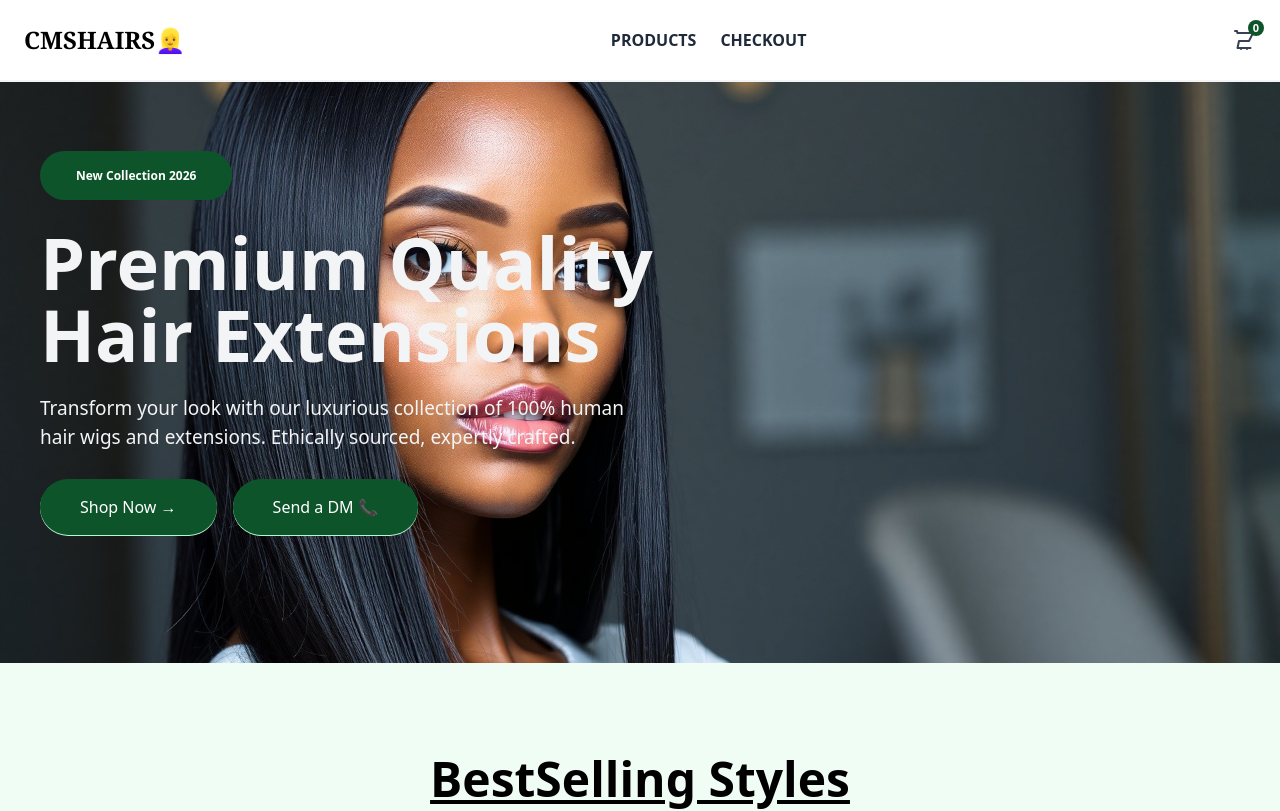
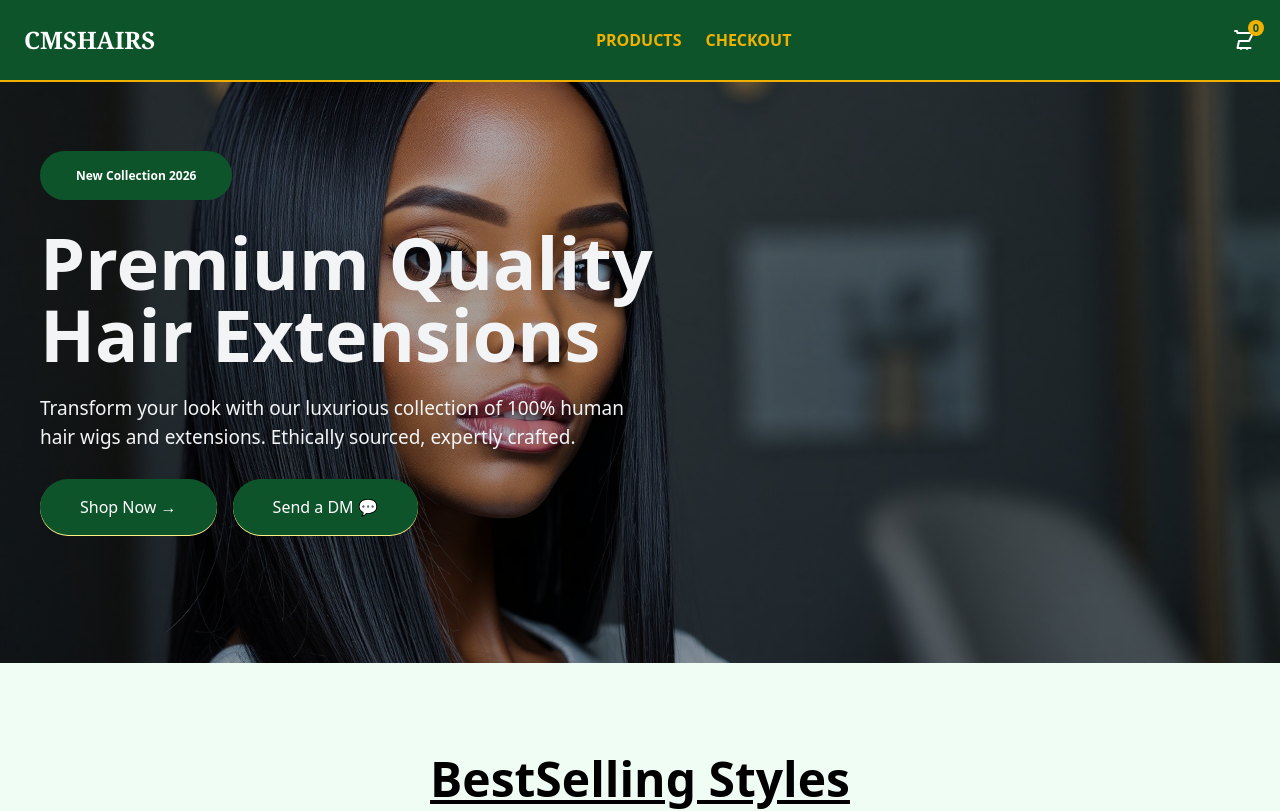
Before and after one commit to Taiwodaniel3116/Cmshairs, a React (Vite) app: page / in a window 1280 px wide. Shown: the top 811 px of the page. Built offline with nearby package versions, Linux system fonts and the light colour scheme.

Commit message:
Changed navbar color

```diff
--- a/src/components/CartIcon.jsx
+++ b/src/components/CartIcon.jsx
@@ -16,7 +16,7 @@ const CartIcon = ({ totalQuantity }) => {
     <div className="relative">
       {/* Cart Icon */}
       <svg
-        className="w-6 h-6 text-gray-700"
+        className="w-6 h-6 text-white"
         fill="none"
         stroke="currentColor"
         strokeWidth={2}
@@ -32,7 +32,7 @@ const CartIcon = ({ totalQuantity }) => {
       {/* Badge */}
       <span
         className={`absolute -top-2 -right-2
-          bg-green-900 text-[11px] font-semibold text-white
+          bg-yellow-500 text-[11px] font-semibold text-green-900
           rounded-full w-4 h-4
           flex items-center justify-center
           transition-transform duration-300
--- a/src/components/Cta.jsx
+++ b/src/components/Cta.jsx
@@ -7,7 +7,7 @@ const Cta = () => {
   return (
     <div
      ref={ref}
-    className={`pt-10
+    className={`pt-10 pb-10
     transition-all duration-700 ease-out
     ${isVisible ? "opacity-100 translate-y-0" : "opacity-0 translate-y-10"}`}>
       <h2 className="font-bold text-4xl text-center m-auto md:w-[20ch] xl:text-5xl">
--- a/src/components/Hero.jsx
+++ b/src/components/Hero.jsx
@@ -11,7 +11,7 @@ const Hero = () => {
         className={`pl-3 pt-20 pb-9 h-max bg-cover bg- bg-center bg-no-repeat md:pl-10 md:pb-20 xl:pb-30
           transition-all duration-700 ease-out
     ${isVisible ? "opacity-100 translate-y-0" : "opacity-0 translate-y-10"}`}
-        style={{ backgroundImage: "url('/images/cms-hero.jpg')" }}
+        style={{ backgroundImage:"linear-gradient(rgba(0, 0, 0, 0.3), rgba(0, 0, 0, 0.4)),  url('/images/cms-hero.jpg')" }}
       >
         <span className="bg-green-900 text-white py-4 px-6 rounded-full text-xs font-semibold xl:px-9 ">
           New Collection 2026
@@ -26,11 +26,11 @@ const Hero = () => {
         </p>
 
         <div className="flex gap-4">
-          <div className="mt-7 mb-2 w-fit h-max bg-green-900 shadow-2xs shadow-green-200 text-white px-10 py-4 rounded-full  transition duration-300 hover:bg-green-700 active:bg-green-700 cursor-pointer">
+          <div className="mt-7 mb-2 w-fit h-max bg-green-900 shadow-2xs shadow-yellow-200 text-white px-10 py-4 rounded-full  transition duration-300 hover:bg-green-700 active:bg-green-700 cursor-pointer">
             <Link to="/products">Shop Now →</Link>
           </div>
 
-          <button className="mt-7 mb-2 w-fit h-max bg-green-900 shadow-2xs shadow-green-200 text-white px-10 py-4 rounded-full  transition duration-300 hover:bg-green-700 active:bg-green-700 cursor-pointer">Send a DM 📞</button>
+          <button className="mt-7 mb-2 w-fit h-max bg-green-900 shadow-2xs shadow-yellow-200 text-white px-10 py-4 rounded-full  transition duration-300 hover:bg-green-700 active:bg-green-700 cursor-pointer">Send a DM 💬</button>
         </div>
       </div>
     </>
--- a/src/components/NavBar.jsx
+++ b/src/components/NavBar.jsx
@@ -18,28 +18,29 @@ const NavBar = ({ totalQuantity, links }) => {
   return (
     <>
       <nav
-        className={`border-b-2 border-gray-100 uppercase sticky top-0 z-50 transition-shadow duration-300
-        ${scrolled ? "shadow-lg bg-white" : "bg-white"}`}
+        className={`border-b-2 border-yellow-500 uppercase sticky top-0 z-50 transition-shadow duration-300
+        ${scrolled ? "shadow-lg bg-green-900" : "bg-green-900"}`}
       >
         <div className="px-6 py-6">
           <div className="flex items-center justify-between max-w-7xl mx-auto">
             {/* Logo */}
             <Link
               to="/"
-              className="uppercase text-black font-bold font-serif md:text-2xl"
+              className="uppercase text-white font-bold font-serif md:text-2xl"
             >
-              cmshairs👱‍♀️
+              cmshairs
+              {/* 👱‍♀️ */}
             </Link>
 
             {/* Desktop links */}
-            <ul className="hidden md:flex gap-6 text-gray-800 md:font-semibold">
+            <ul className="hidden md:flex gap-6 text-yellow-500 md:font-semibold">
               {links
                 .filter((link) => link.label !== "Cart")
                 .map((link) => (
                   <li key={link.to}>
                     <Link
                       to={link.to}
-                      className="hover:text-green-500 transition"
+                      className="hover:text-white transition"
                     >
                       {link.label}
                     </Link>
@@ -56,7 +57,7 @@ const NavBar = ({ totalQuantity, links }) => {
 
               {/* Hamburger */}
               <button
-                className="md:hidden cursor-pointer text-gray-800"
+                className="md:hidden cursor-pointer text-white"
                 onClick={() => setIsOpen(!isOpen)}
               >
                 <svg
@@ -88,7 +89,7 @@ const NavBar = ({ totalQuantity, links }) => {
 
         {/* Mobile menu */}
         {isOpen && (
-          <ul className="md:hidden bg-white text-black space-y-4 px-6 pb-4">
+          <ul className="md:hidden bg-green-900 text-yellow-500 space-y-4 px-6 pb-4">
             {links
               .filter((link) => link.label !== "Cart")
               .map((link) => (
@@ -96,7 +97,7 @@ const NavBar = ({ totalQuantity, links }) => {
                   <Link
                     to={link.to}
                     onClick={() => setIsOpen(false)}
-                    className="flex gap-3 py-2 px-4 duration-300 transition  hover:bg-green-900 hover:text-white transtion rounded active:bg-green-900 active:text-white "
+                    className="flex gap-3 py-2 px-4 duration-300 transition  hover:bg-white hover:text-green-900 transtion rounded active:bg-green-900 active:text-white "
                   >
                     {link.label}
                   </Link>
--- a/src/pages/Products.jsx
+++ b/src/pages/Products.jsx
@@ -78,7 +78,7 @@ const Products = ({ addToCart, totalQuantity }) => {
               placeholder="Search products..."
               value={searchQuery}
               onChange={(e) => setSearchQuery(e.target.value)}
-              className=" text-sm px-10 py-2 rounded-full border border-gray-200 outline outline-gray-100  md:px-20"
+              className=" text-sm px-10 py-2 rounded-full outline outline-gray-100  md:px-20"
             />
             {/* Search Icon */}
             {/* <button
```
